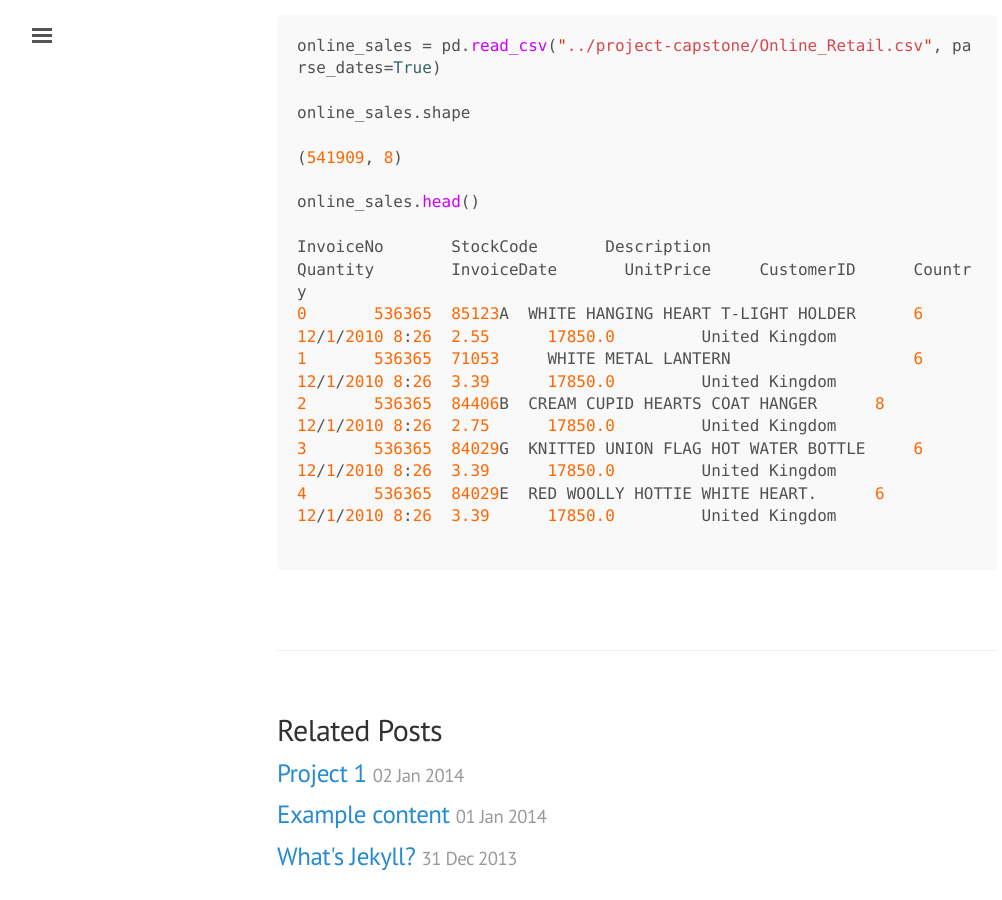
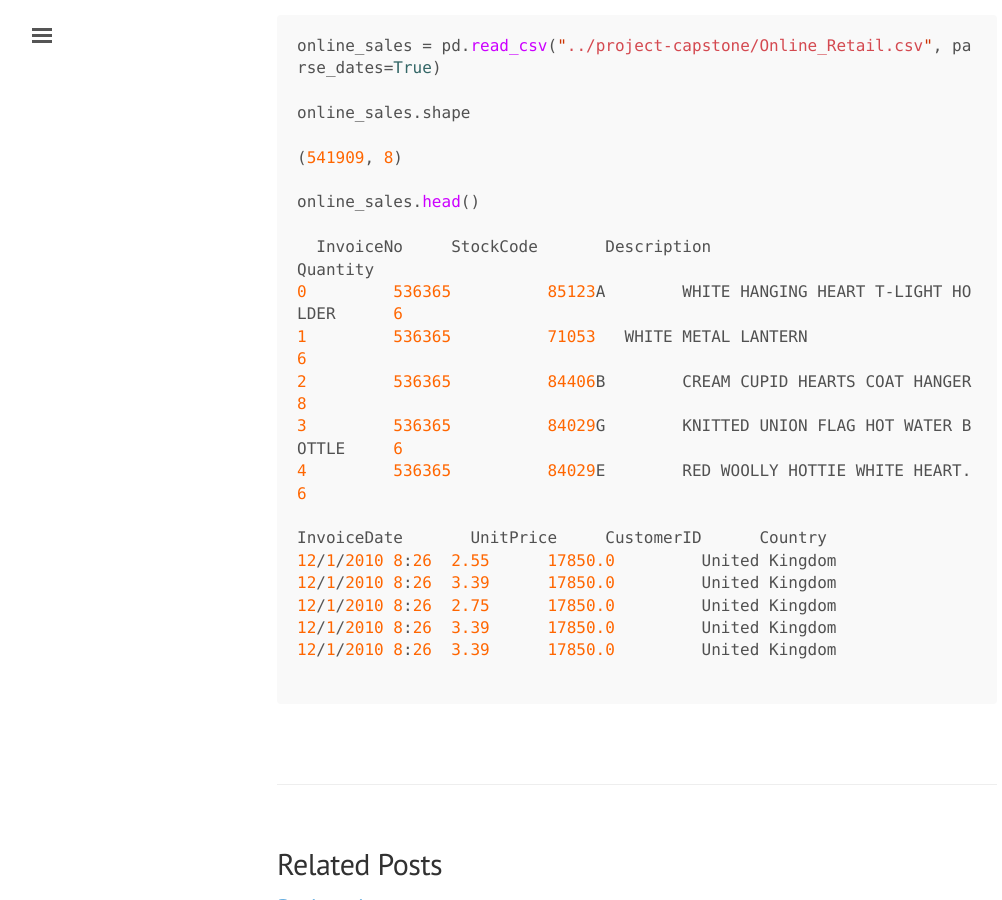
Before and after one commit to shauncheungkt/shauncheungkt.github.io, a Jekyll site: the page built from _posts/2017-11-13-Customer Analytics through Segmentation, Market Basket Analysis and Predictive Analytics.md, in a window 1280 px wide and 900 px high, scrolled down 990 px. Shown: the whole window, without its empty margins (3-1005 px from the left). Built offline with Jekyll 4.4.1, drawn with Linux system fonts in a browser that asks for light colours.

````diff
--- a/_posts/2017-11-13-Customer Analytics through Segmentation, Market Basket Analysis and Predictive Analytics.md
+++ b/_posts/2017-11-13-Customer Analytics through Segmentation, Market Basket Analysis and Predictive Analytics.md
@@ -34,11 +34,18 @@ online_sales.shape
 
 online_sales.head()
 
-InvoiceNo	StockCode	Description	                      Quantity	InvoiceDate	  UnitPrice	CustomerID	Country
-0	536365	85123A	WHITE HANGING HEART T-LIGHT HOLDER	6	        12/1/2010 8:26	2.55	  17850.0	  United Kingdom
-1	536365	71053	  WHITE METAL LANTERN	                6	        12/1/2010 8:26	3.39	  17850.0	  United Kingdom
-2	536365	84406B	CREAM CUPID HEARTS COAT HANGER	    8	        12/1/2010 8:26	2.75	  17850.0	  United Kingdom
-3	536365	84029G	KNITTED UNION FLAG HOT WATER BOTTLE	6	        12/1/2010 8:26	3.39	  17850.0	  United Kingdom
-4	536365	84029E	RED WOOLLY HOTTIE WHITE HEART.	    6	        12/1/2010 8:26	3.39	  17850.0	  United Kingdom
+  InvoiceNo	StockCode	Description	                        Quantity
+0	  536365	  85123A	WHITE HANGING HEART T-LIGHT HOLDER	  6
+1	  536365	  71053	  WHITE METAL LANTERN	                  6
+2	  536365	  84406B	CREAM CUPID HEARTS COAT HANGER	      8
+3	  536365	  84029G	KNITTED UNION FLAG HOT WATER BOTTLE	  6
+4	  536365	  84029E	RED WOOLLY HOTTIE WHITE HEART.	      6
+
+InvoiceDate	  UnitPrice	CustomerID	Country
+12/1/2010 8:26	2.55	  17850.0	  United Kingdom
+12/1/2010 8:26	3.39	  17850.0	  United Kingdom
+12/1/2010 8:26	2.75	  17850.0	  United Kingdom
+12/1/2010 8:26	3.39	  17850.0	  United Kingdom
+12/1/2010 8:26	3.39	  17850.0	  United Kingdom
 
 ```
````
